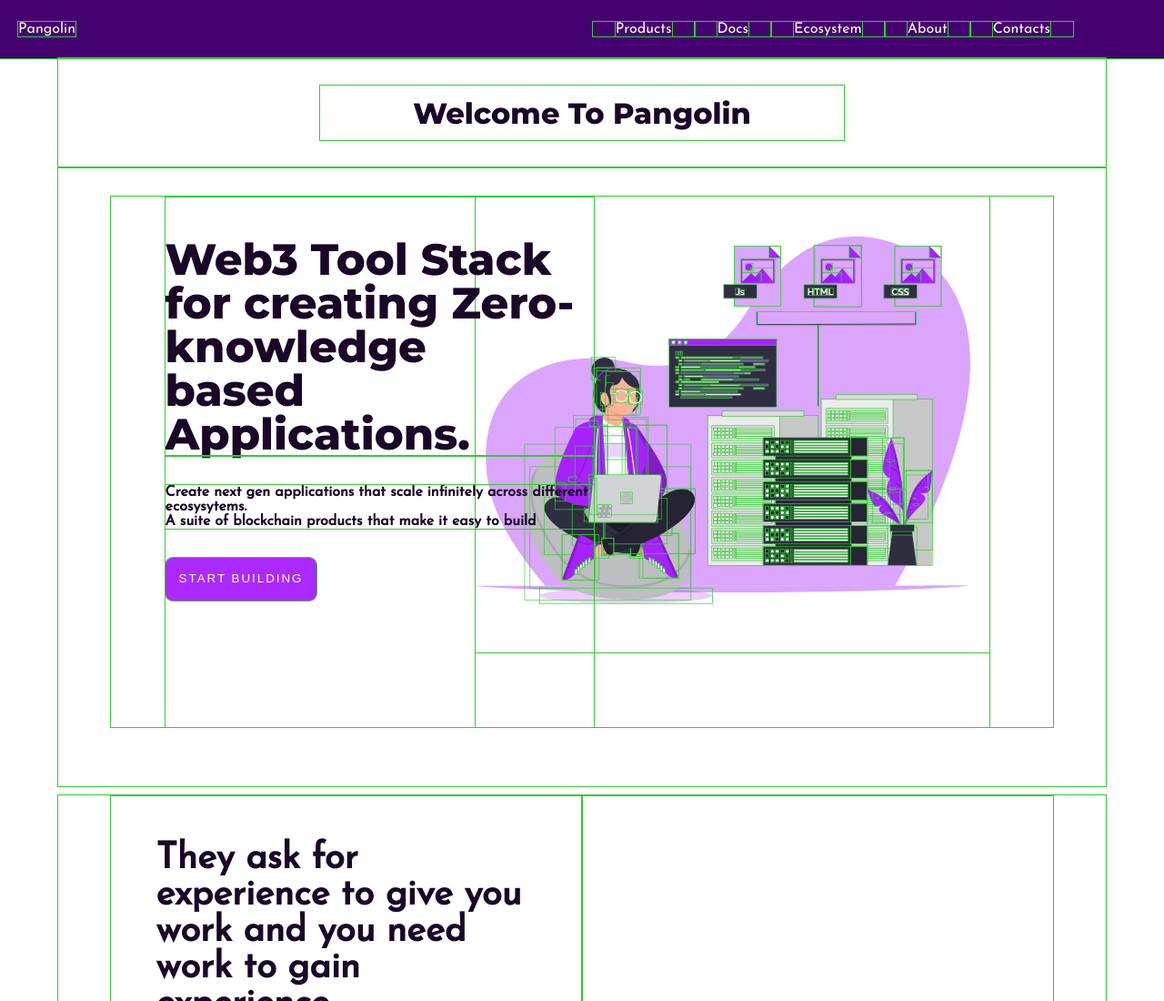
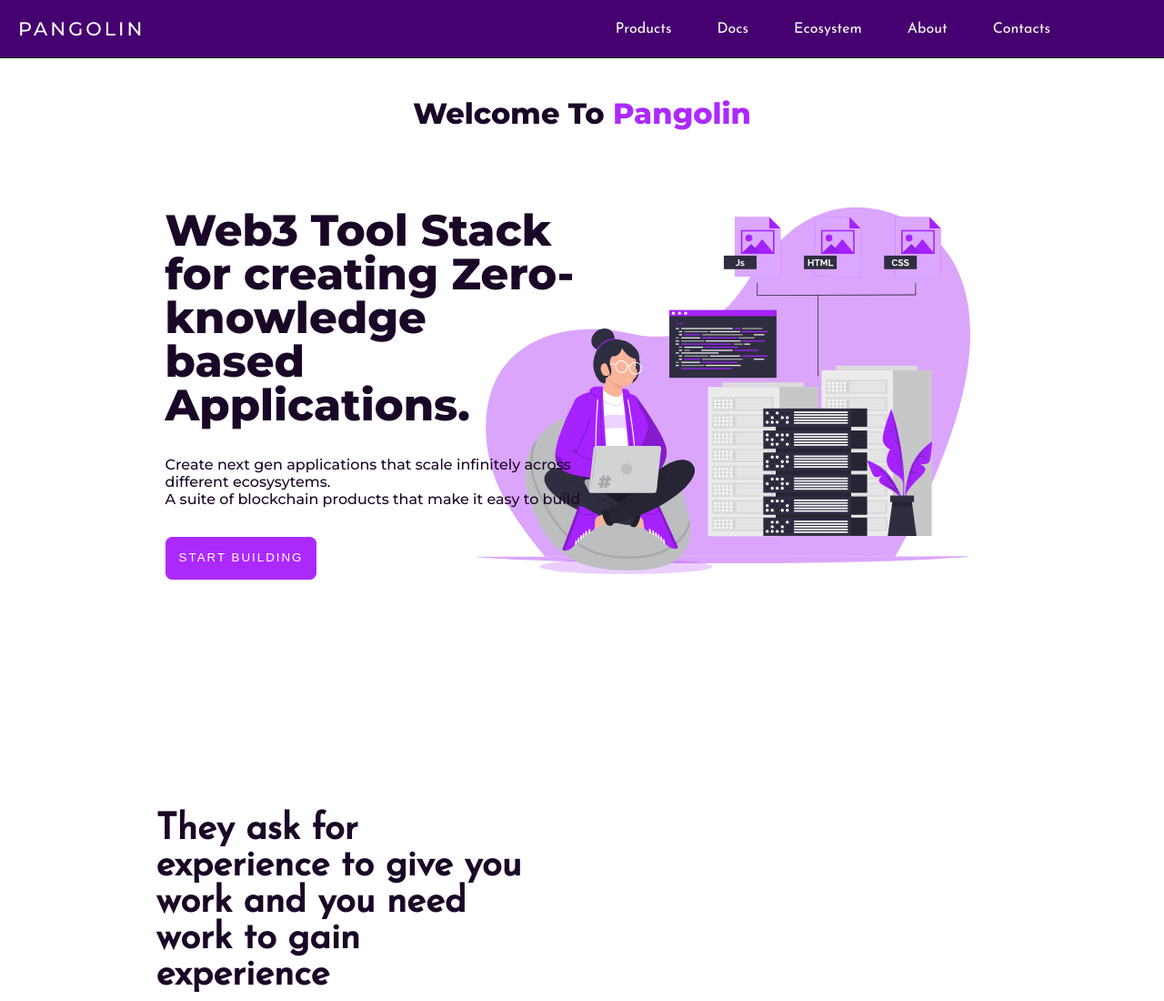
Before and after one commit to LoluBolarinwa/Pangolin, a website: page index.html in a window 1280 px wide. Shown: the top 1100 px of the page at 91% size. Drawn offline with Linux system fonts and the light colour scheme; a web font is replaced by a local one.

Commit message:
intro section

```diff
--- a/index.css
+++ b/index.css
@@ -3,7 +3,7 @@
     padding: 0;
     box-sizing: border-box;
     /* color: #470f6a; */
-    outline: 1px solid limegreen !important;
+    /* outline: 1px solid limegreen !important; */
 
 }
 
@@ -57,6 +57,15 @@
     border-bottom-width: 0.1px;
 }
 
+nav .logo{
+    /* font-family: 'Gruppo', cursive; */
+    font-family: 'Montserrat', sans-serif;
+    font-size: 1.3rem;
+    letter-spacing: 3px;
+    font-weight: 400;
+    cursor: pointer;
+}
+
 li:first-child{
     /* align-items: flex-start; */
     /* padding: 5px 0 0; */
@@ -83,13 +92,13 @@
 
 .parentIntro{
     width: 90vw;
-    height: 15vh;
+    height: 7vh;
     /* background-color:yellow; */
     margin: 0 auto;
     display: flex;
     align-items:center;
     justify-content: center;
-    /* padding-top: auto; */
+    margin-top: 2rem;
 }
 
 .pangolionintro{
@@ -101,7 +110,11 @@
     text-align: center;
     justify-content: center;
     width: 50%;
-    height: 50%;
+    height: 100%;
+}
+
+.pangolin{
+    color: #ac29fe;
 }
 
 .bigbox{
@@ -154,6 +167,8 @@
 }
 
 .textbox h4{
+    font-family: 'Montserrat', sans-serif;
+    font-weight: 400;
     margin-top: 2rem;
 }
 
--- a/index.html
+++ b/index.html
@@ -8,14 +8,16 @@
     <link rel="preconnect" href="https://fonts.gstatic.com" crossorigin>
     <link href="https://fonts.googleapis.com/css2?family=Bonheur+Royale&family=Cantarell:wght@700&family=Gentium+Book+Plus:wght@700&family=Inter:wght@200&family=Josefin+Sans&family=Oxygen:wght@700&family=Ubuntu:wght@700&display=swap" rel="stylesheet">
 
-    <link href="https://fonts.googleapis.com/css2?family=Montserrat:wght@800&display=swap" rel="stylesheet">
+    <link href="https://fonts.googleapis.com/css2?family=Montserrat:wght@300;500;600;800&display=swap" rel="stylesheet">
+
+    <link href="https://fonts.googleapis.com/css2?family=Gruppo&display=swap" rel="stylesheet">
     <link rel="stylesheet" href="index.css">
     <script defer src="index.js"></script>
 </head>
 <body>
 <header>
     <nav className="navbar">
-        <div class="logo">Pangolin</div>
+        <div class="logo">PANGOLIN</div>
         <!-- <div> -->
             <ul className="nav-list">
                 <!-- <li><a class="logo">Prime</a></li> -->
@@ -29,7 +31,7 @@
     </nav>
 </header>
 <div class="parentIntro">
-    <div class="pangolionintro">Welcome To Pangolin</div>
+    <div class="pangolionintro">Welcome To&nbsp;<span class="pangolin">Pangolin</span></div>
 </div>
 <div class="bigbox">
     <div class="innerbox">
```
